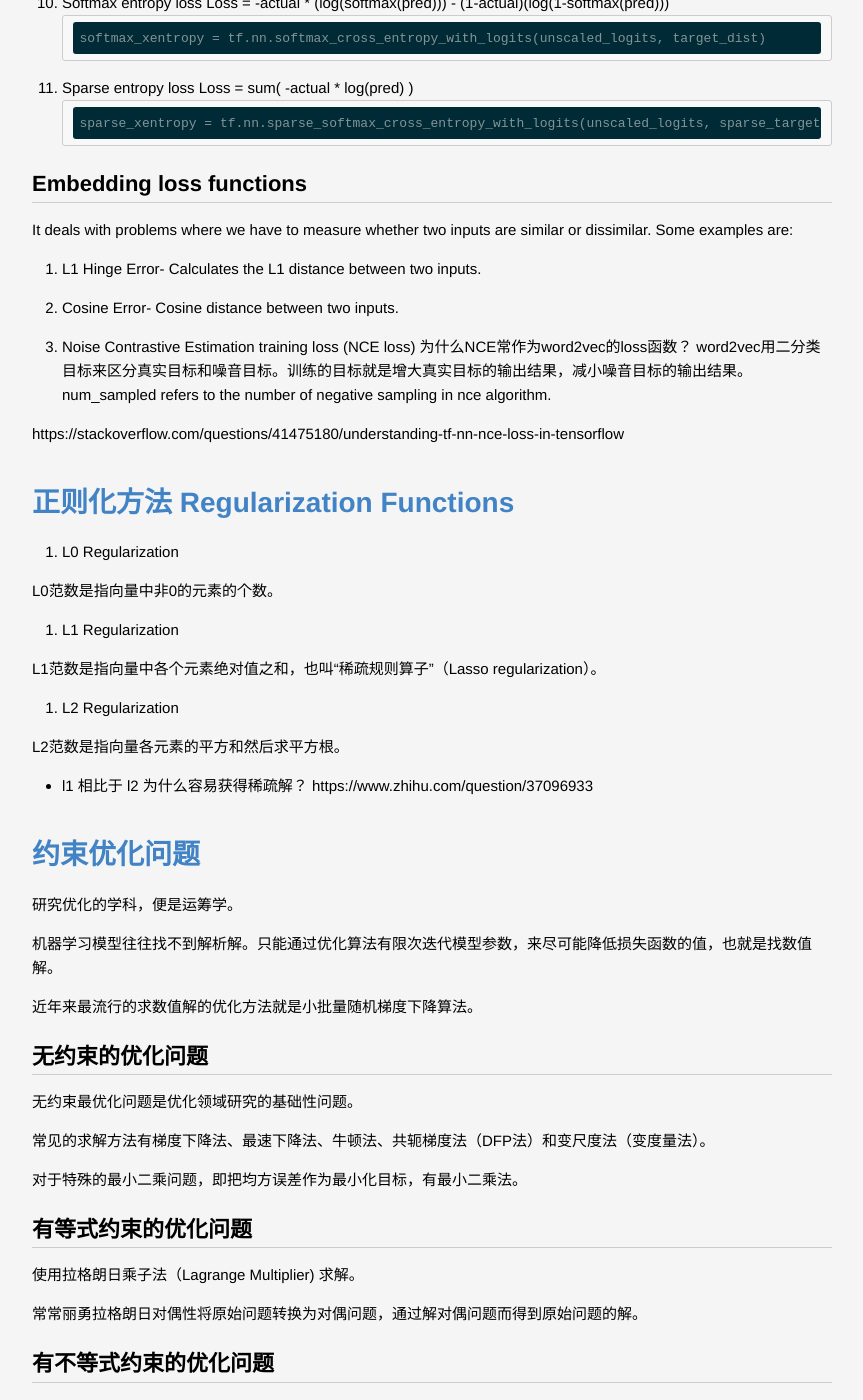
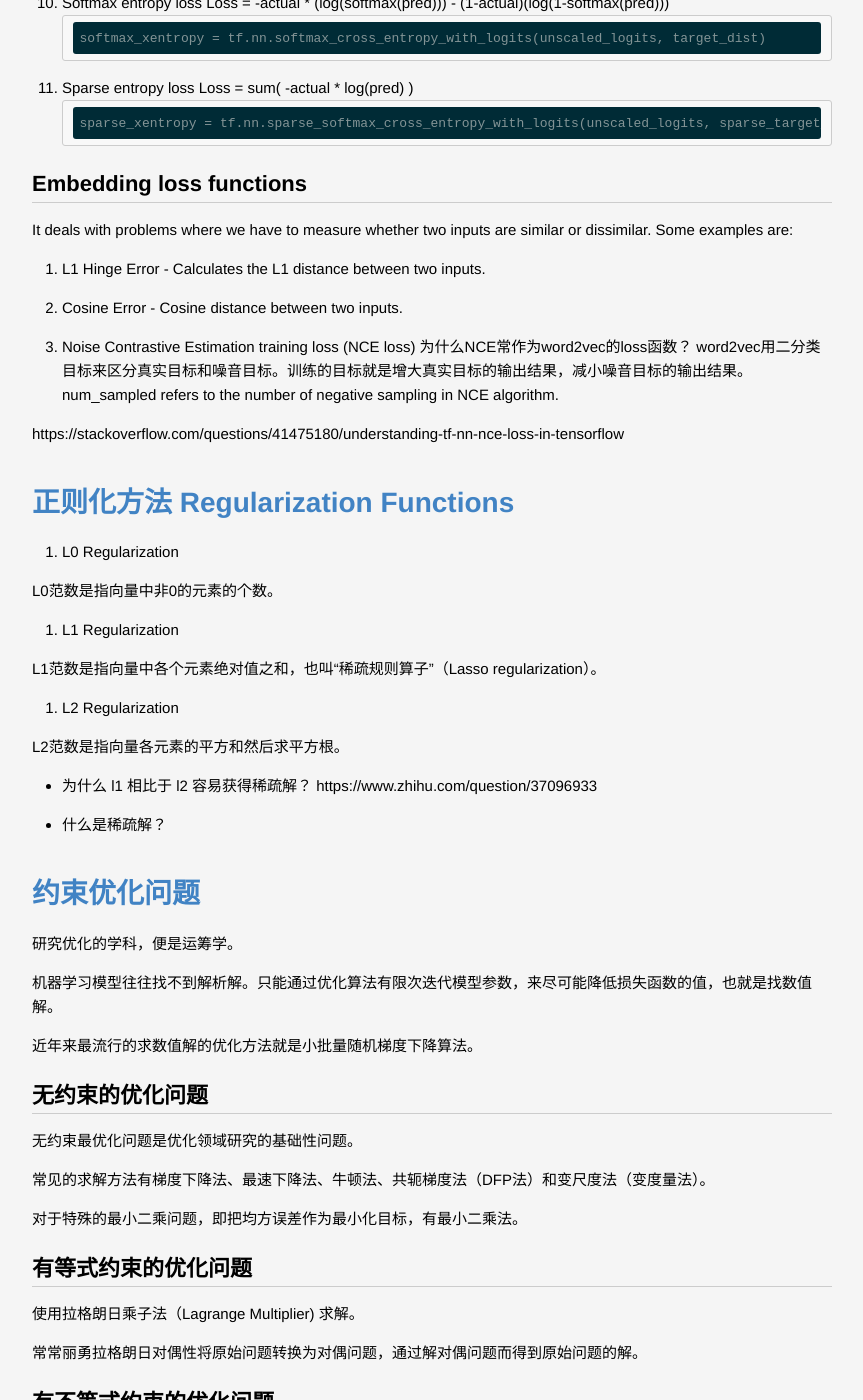
Before and after one commit to lucky521/blog, a Jekyll site: the page built from _posts/ml/2018-07-31-optimization-method.markdown, in a window 1280 px wide and 1400 px high, scrolled down 4294 px. Shown: the whole window, without its empty margins (208-1071 px from the left). Built offline with Jekyll 4.4.1, drawn with Linux system fonts in a browser that asks for light colours.

Commit message:
Update 2018-07-31-optimization-method.markdown

```diff
--- a/_posts/ml/2018-07-31-optimization-method.markdown
+++ b/_posts/ml/2018-07-31-optimization-method.markdown
@@ -170,15 +170,15 @@ sparse_xentropy = tf.nn.sparse_softmax_cross_entropy_with_logits(unscaled_logits
 ## Embedding loss functions
 
 It deals with problems where we have to measure whether two inputs are similar or dissimilar. Some examples are:
-1. L1 Hinge Error- Calculates the L1 distance between two inputs.
+1. L1 Hinge Error - Calculates the L1 distance between two inputs.
 
-2. Cosine Error- Cosine distance between two inputs.
+2. Cosine Error - Cosine distance between two inputs.
 
 
 3. Noise Contrastive Estimation training loss (NCE loss)
 为什么NCE常作为word2vec的loss函数？
 word2vec用二分类目标来区分真实目标和噪音目标。训练的目标就是增大真实目标的输出结果，减小噪音目标的输出结果。
-num_sampled refers to the number of negative sampling in nce algorithm.
+num_sampled refers to the number of negative sampling in NCE algorithm.
 
 https://stackoverflow.com/questions/41475180/understanding-tf-nn-nce-loss-in-tensorflow
 
@@ -203,8 +203,10 @@ L1范数是指向量中各个元素绝对值之和，也叫“稀疏规则算子
 
  L2范数是指向量各元素的平方和然后求平方根。
 
-- l1 相比于 l2 为什么容易获得稀疏解？
+- 为什么 l1 相比于 l2 容易获得稀疏解？
 https://www.zhihu.com/question/37096933
+
+- 什么是稀疏解？
 
 
 
```
